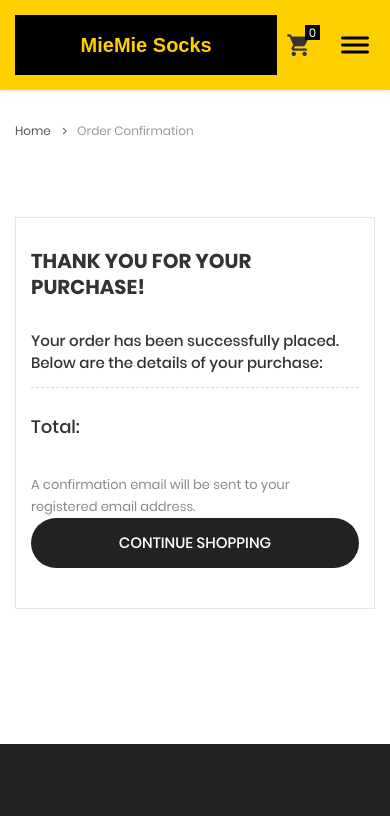
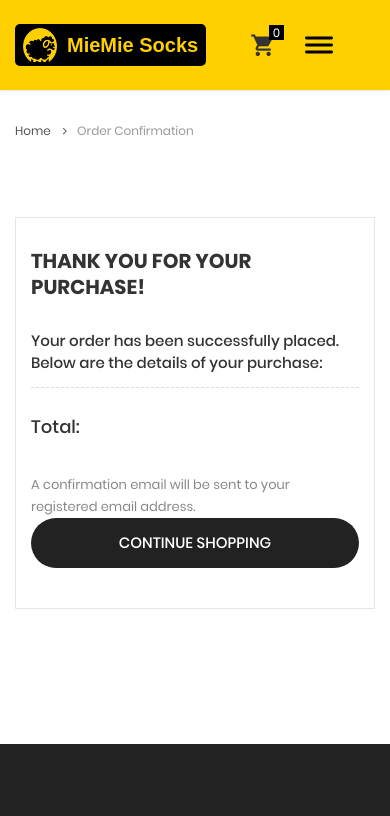
Before and after one commit to alemxral/AinorSocks, a plain HTML site: page front/success.html in a window 390 px wide. Shown: the top 816 px of the page. Drawn offline with Linux system fonts and the light colour scheme; a script that the page names is missing; a web font is replaced by a local one.

Commit message:
slogo MOBILE MEDIA QUERYs

```diff
--- a/front/success.html
+++ b/front/success.html
@@ -67,10 +67,16 @@
 			<div class="wrap-menu-desktop how-shadow1">
 				<nav class="limiter-menu-desktop container">
 
-					<!-- Logo desktop -->
-					<a href="#" class="logo">
-						<a class="logo-text" href="index.html">MieMie Socks</a>
-					</a>
+							<!-- Logo desktop -->
+							<a href="#" class="logo">
+								<div class="logo-container">
+									<img src="images/icons/android-chrome-192x192.png"
+										srcset="images/icons/android-chrome-192x192.png 192w,
+												images/icons/android-chrome-512x512.png 512w"
+										alt="MieMie Socks Logo" class="logo-img">
+									<span class="logo-text">MieMie Socks</span>
+								</div>
+							</a>
 
 					<!-- Menu desktop -->
 					<div class="menu-desktop">
@@ -127,10 +133,16 @@
 
 		<!-- Header Mobile -->
 		<div class="wrap-header-mobile">
-			<!-- Logo moblie -->
-			<div class="logo-mobile">
-				<a class="logo-text" href="index.html">MieMie Socks</a>
-			</div>
+					<!-- Logo desktop -->
+					<a href="#" class="logo">
+						<div class="logo-container">
+							<img src="images/icons/android-chrome-192x192.png"
+								srcset="images/icons/android-chrome-192x192.png 192w,
+										images/icons/android-chrome-512x512.png 512w"
+								alt="MieMie Socks Logo" class="logo-img">
+							<span class="logo-text">MieMie Socks</span>
+						</div>
+					</a>
 
 			<!-- Icon header -->
 			<div class="wrap-icon-header flex-w flex-r-m m-r-15">
```
Also changed, not shown: front/shoping-cart.html (+20 -9 lines).
